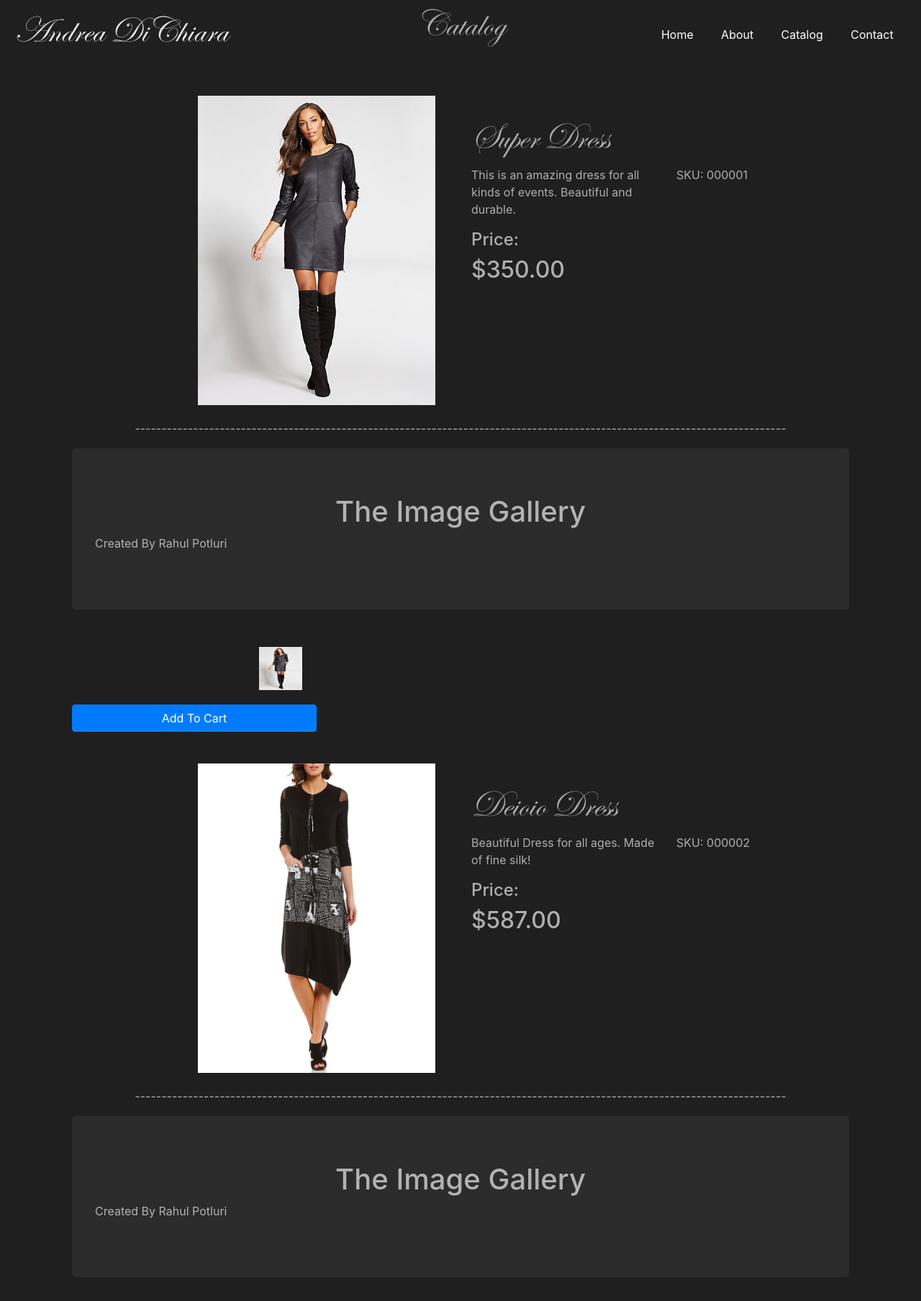
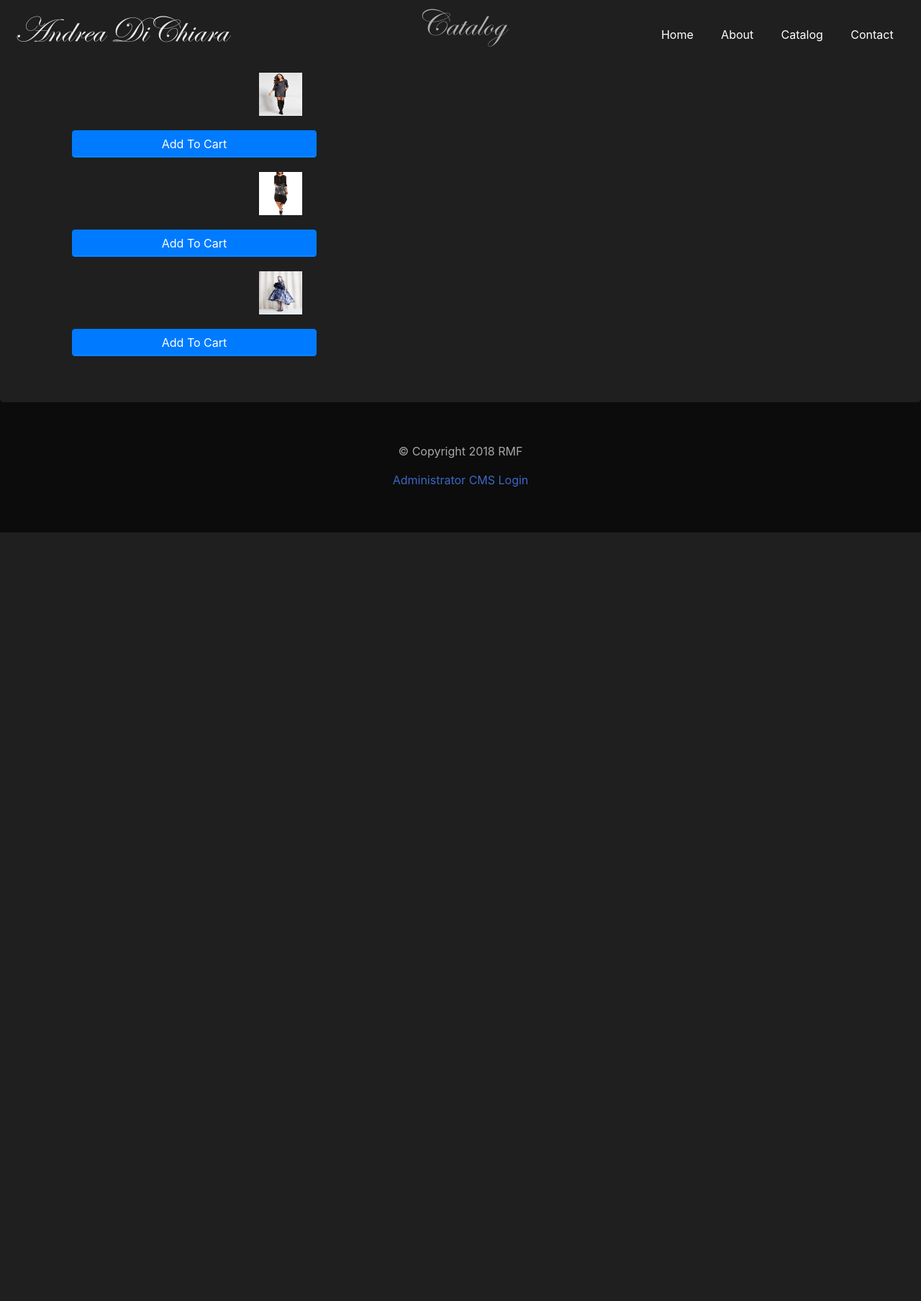
Before and after one commit to maxxam1990/AndreaDiChiara, a PHP site: page /catalog.php in a window 1280 px wide. Shown: the part 60-1868 px from the top of the page at 72% size. After the commit the page ends 800 px from the top, so only its background shows below. Run offline with PHP 8.4, Linux system fonts and the light colour scheme; data comes from the database, SQL or seed files in the repository.

Commit message:
Commented out your code and update the code with image gallery

```diff
--- a/catalog.php
+++ b/catalog.php
@@ -42,47 +42,40 @@ mysqli_close($dbc); // Close the database connection.
 ?>
 <p>
 	<?php for ($i = 0; $i < count($itemname); $i++) {
-		echo
-		"<br>
-			<div class='row'>
-			<div class='col-md-6'>
-				<img src='uploads/$imageurl[$i]'  class='img_about'>
-			</div>
-			<div class='col-md-6'>
-				<br><br>
-				<h1 class='h1_maintitle' style='text-align:left'>$itemname[$i]</h1>
-				<div class='row'>
-					<div class='col-md-6'>
-						<p>
-							$description[$i]
-						</p>
-					</div>
-					<div class='col-md-6'>
-						<p>
-							SKU: $serialnumber[$i]
-						</p>
-					</div>
-				</div>
-				<h4>Price:</h4>
-					<h2>
-						$$price[$i]
-					</h2>
-			</div>
-			<div class='col-md-12' style='text-align:center'>
-				<p>---------------------------------------------------------------------------------------------------------------------------</p>
-			</div>
-		</div>";
+//		echo
+//		"<br>
+//			<div class='row'>
+//			<div class='col-md-6'>
+//				<img src='uploads/$imageurl[$i]'  class='img_about'>
+//			</div>
+//			<div class='col-md-6'>
+//				<br><br>
+//				<h1 class='h1_maintitle' style='text-align:left'>$itemname[$i]</h1>
+//				<div class='row'>
+//					<div class='col-md-6'>
+//						<p>
+//							$description[$i]
+//						</p>
+//					</div>
+//					<div class='col-md-6'>
+//						<p>
+//							SKU: $serialnumber[$i]
+//						</p>
+//					</div>
+//				</div>
+//				<h4>Price:</h4>
+//					<h2>
+//						$$price[$i]
+//					</h2>
+//			</div>
+//			<div class='col-md-12' style='text-align:center'>
+//				<p>---------------------------------------------------------------------------------------------------------------------------</p>
+//			</div>
+//		</div>";
 
 		echo "
 
 		  <div class=\"container-fluid\">
-    <div class=\"jumbotron\">
-
-     <h1><span class=\"fa fa-camera-retro\" aria-hidden=\"true\"></span> The Image Gallery</h1>
-        <p><span class=\"fa fa-camera-retro\" aria-hidden=\"true\"></span> Created By Rahul Potluri</p>
-
-            </div>
-
         <div class=\"row\">
         <div class=\"col-lg-4 col-sm-6\">
             <div class=\"thumbnail\">
```
